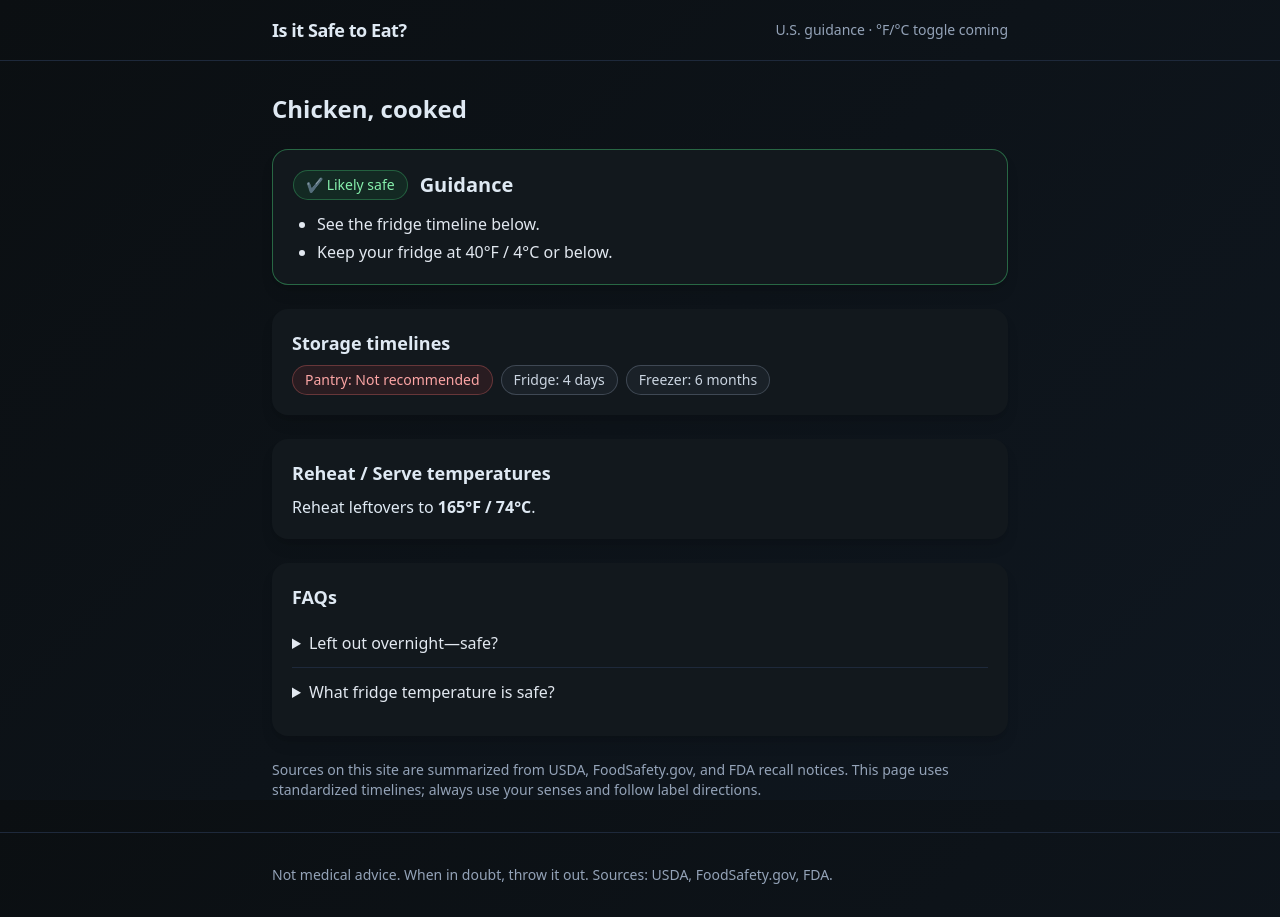
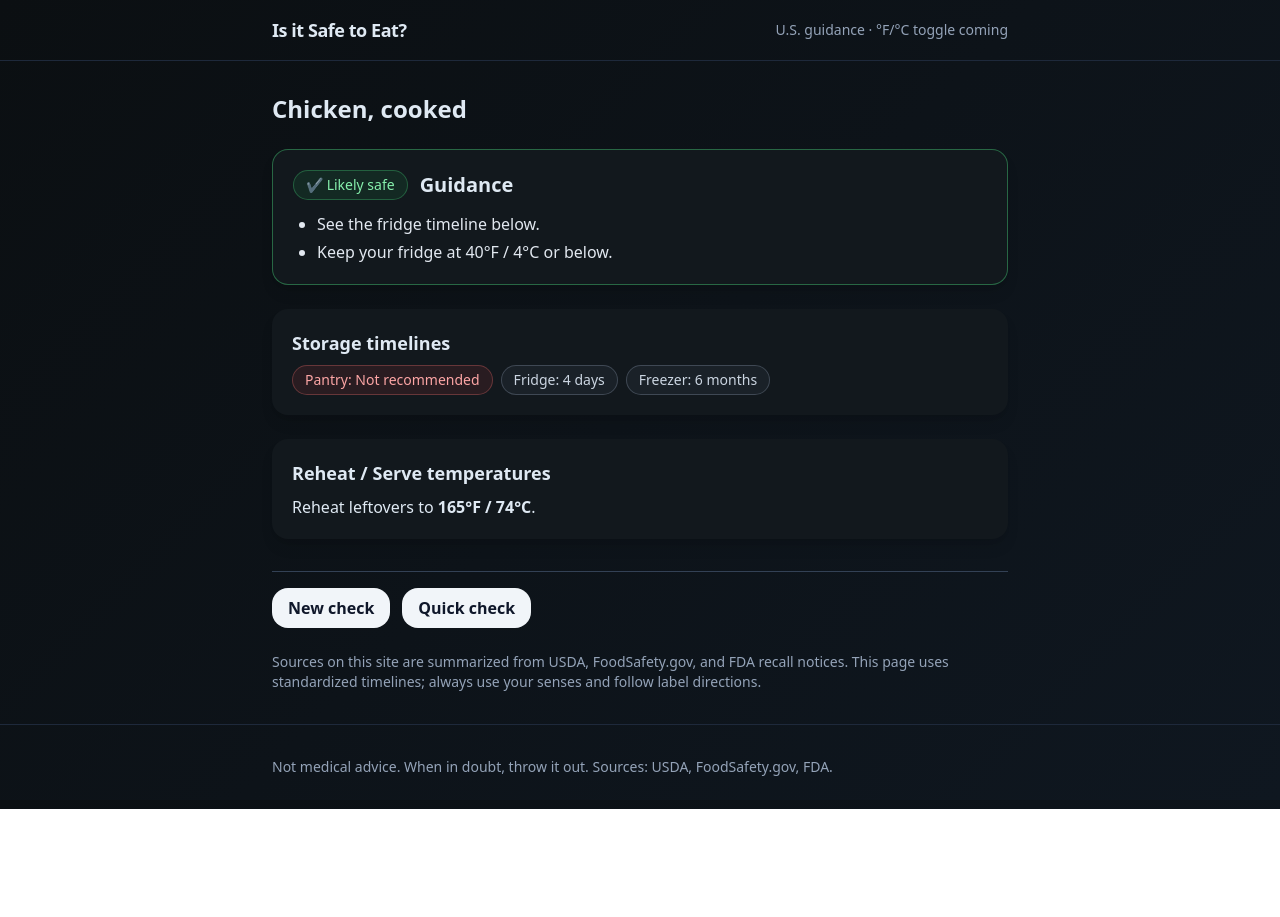
Before and after one commit to JiriTill/is-it-safe-to-eat, a Next.js app: page /food/cooked-chicken in a window 1280 px wide. After the commit the page ends 809 px from the top, so only its background shows below. Built offline with nearby package versions, Linux system fonts and the light colour scheme.

Commit message:
Update page.jsx

```diff
--- a/app/food/[slug]/page.jsx
+++ b/app/food/[slug]/page.jsx
@@ -1,4 +1,5 @@
 import React from "react";
+import Link from "next/link";
 import { findFoodBySlug } from "@/lib/data";
 import { notFound } from "next/navigation";
 import { TimelineChips } from "@/components/TimelineChips";
@@ -160,7 +161,14 @@ export default function FoodPage({ params, searchParams }) {
         </div>
       )}
 
-      {Array.isArray(item.faq) && item.faq.length > 0 && <FAQ items={item.faq} />}
+      {/* CTA: New check / Home */}
+      <div className="pt-2">
+        <hr className="border-slate-700 mb-4" />
+        <div className="flex flex-wrap gap-3">
+          <Link href="/" className="btn">New check</Link>
+          <Link href="/#quick" className="btn" title="Jump to Quick check on the homepage">Quick check</Link>
+        </div>
+      </div>
 
       <div className="text-sm text-slate-400">
         Sources on this site are summarized from USDA, FoodSafety.gov, and FDA recall notices. This
```
